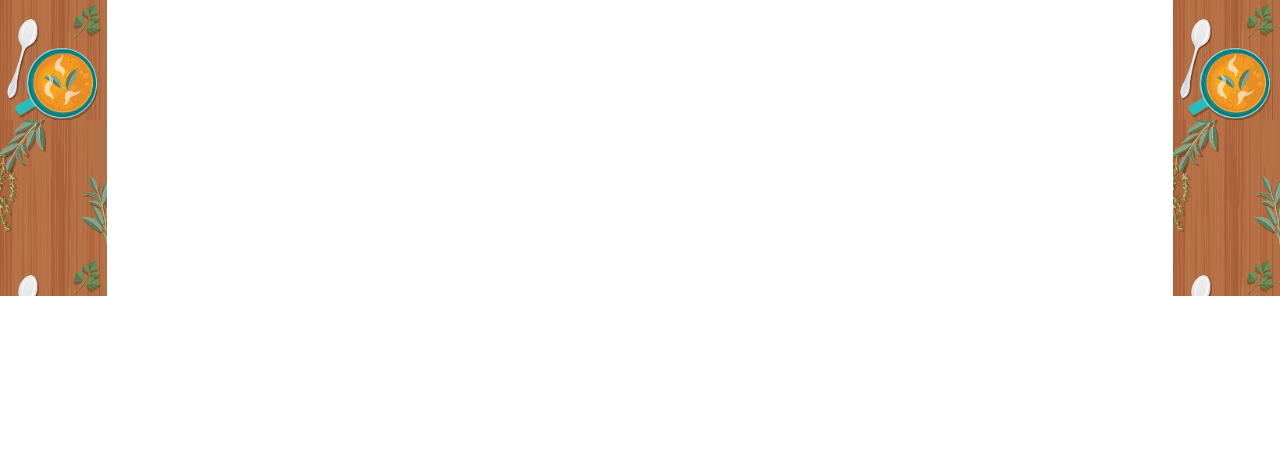
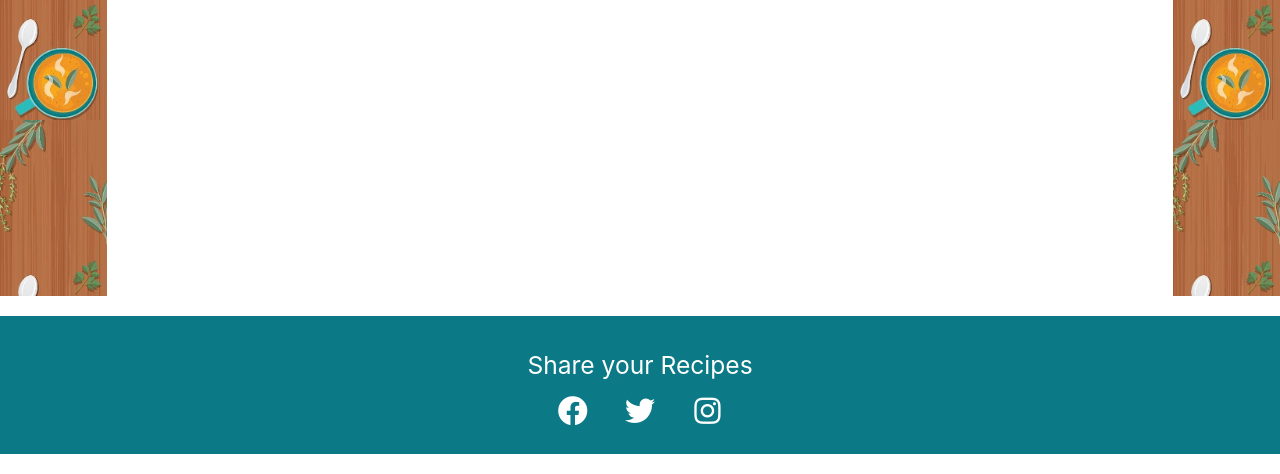
Before and after one commit to brandonmongo/lets_cook, a Flask app: page / in a window 1280 px wide. Shown: the part 1448-1922 px from the top of the page. Before the commit the page ends 1744 px from the top, so only its background shows below. Run offline with Flask 2, Linux system fonts and the light colour scheme; data that the repository does not hold is empty; some libraries are stand-ins or nearby versions.

Commit message:
recipe delete function added and footer added

```diff
--- a/app.py
+++ b/app.py
@@ -111,6 +111,7 @@ def add_recipe():
         }
         print(request.form.getlist("ingredients[]"))
         mongo.db.recipes.insert_one(recipe)
+        flash("Recipe added")
         recipes = mongo.db.recipes.find()
         return render_template("recipes.html", recipes=recipes)
     return render_template("add_recipe.html")
@@ -145,6 +146,13 @@ def edit_recipe(recipe_id):
     return render_template("edit_recipe.html", viewed_recipe=viewed_recipe)
 
 
+@app.route("/delete_recipe/<recipe_id>")
+def delete_recipe(recipe_id):
+    mongo.db.recipes.remove({"_id": ObjectId(recipe_id)})
+    flash("Recipe has been deleted")
+    return redirect(url_for("all_recipes"))
+
+
 if __name__ == "__main__":
     app.run(host=os.environ.get("IP"),
             port=int(os.environ.get("PORT")),
--- a/static/css/style.css
+++ b/static/css/style.css
@@ -39,3 +39,13 @@
     list-style-type: disc;
 
 }
+
+.li-center {
+    font-size: 30px;
+    margin: auto;
+    width: 50%;
+}
+
+.page-footer {
+    background-color: #0B7A86;
+}
--- a/templates/base.html
+++ b/templates/base.html
@@ -22,7 +22,7 @@
             <ul class="right hide-on-med-and-down">
                 <li><a href="{{ url_for('all_recipes') }}">View Recipes</a></li>
                 {% if session.current_user %}
-                    <li><a href="{{ url_for('add_recipe') }}">Add Recipe</a></li>
+                    <li><a href="{{ url_for('add_recipe') }}">Add A Recipe</a></li>
                     <li><a href="{{ url_for('profile', username=session['current_user']) }}">Profile</a></li>
                     <li><a href="{{ url_for('logout') }}">Log Out</a></li>
                 {% else %}
@@ -74,10 +74,30 @@
             </div>
             <div class="col s1 banner"></div>
        </div>
+    </main>
+    <footer class="page-footer">
+        <div class="row">
+            <div class="col s12 center-align">
+                <h5 class="white-text">Share your Recipes</h5>
+            </div>
+            <div class="col m4 offset-m4">
+                <ul class="valign-wrapper center-align li-center">
+                    <li class="col s4">
+                        <a href="https://www.facebook.com/" target="_blank" class="white-text"><i class="fab fa-facebook" aria-hidden="true"></i></a></li>
+                    <li class="col s4">
+                        <a href="https://twitter.com/explore" target="_blank" class="white-text"><i class="fab fa-twitter" aria-hidden="true"></i></a>
+                    </li>
+                    <li class="col s4">
+                        <a href="https://www.instagram.com/" target="_blank" class="white-text"><i class="fab fa-instagram" aria-hidden="true"></i></a>
+                    </li>
+                </ul>
+            </div>
+        </div>
+       <div class="row">
 
+       </div>
 
-    </main>
-
+    </footer>
 
     <script src="https://code.jquery.com/jquery-3.5.1.min.js" integrity="sha256-9/aliU8dGd2tb6OSsuzixeV4y/faTqgFtohetphbbj0=" crossorigin="anonymous"></script>
     <script src="https://cdnjs.cloudflare.com/ajax/libs/materialize/1.0.0/js/materialize.min.js"></script>
--- a/templates/recipes.html
+++ b/templates/recipes.html
@@ -12,7 +12,7 @@
                 </div>
                 <div class="card-content">
                     <span class="card-title activator grey-text text-darken-4">{{ recipe.recipe_name }}<i class="fas fa-ellipsis-v right"></i></span>
-                    <p><a href="#">This is a link</a></p>
+                    <p>Added by: {{ recipe.added_by }}</p>
                 </div>
 
                 <div class="card-reveal">
@@ -25,7 +25,6 @@
                 </div>
                 <div class="card-action">
                     <a href="{{ url_for('view_recipe', recipe_id=recipe._id) }}" class="btn-small light-green accent-3">View</a>
-                    <a href="#" class="btn-small red accent-4 del">Delete</a>
                 </div>
             </div>
         </div>
--- a/templates/view_recipe.html
+++ b/templates/view_recipe.html
@@ -42,8 +42,10 @@
         </div>
         <div class="row">
             <div class="col s12 center-align">
+            {% if session.current_user == viewed_recipe.added_by or session.current_user == 'admin' %}
                 <a href="{{ url_for('edit_recipe', recipe_id=viewed_recipe._id) }}" class="btn-large waves-effect waves-light light-green accent-3">Edit</a>
-                <a href="#" class="btn-large red accent-4 del">Delete</a>
+                <a href="{{ url_for('delete_recipe', recipe_id=viewed_recipe._id) }}" class="btn-large red accent-4 del">Delete</a>
+            {% endif %}
             </div>
         </div>
 </div>
```
